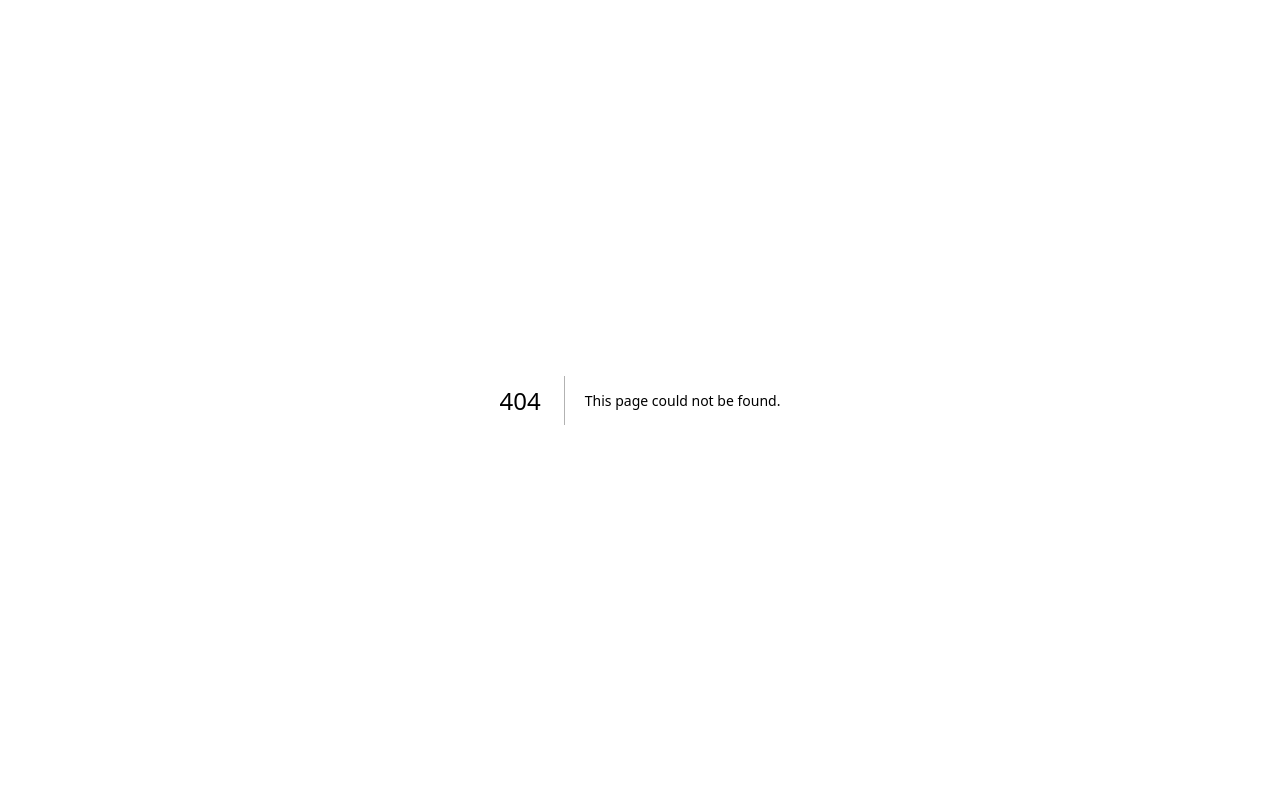
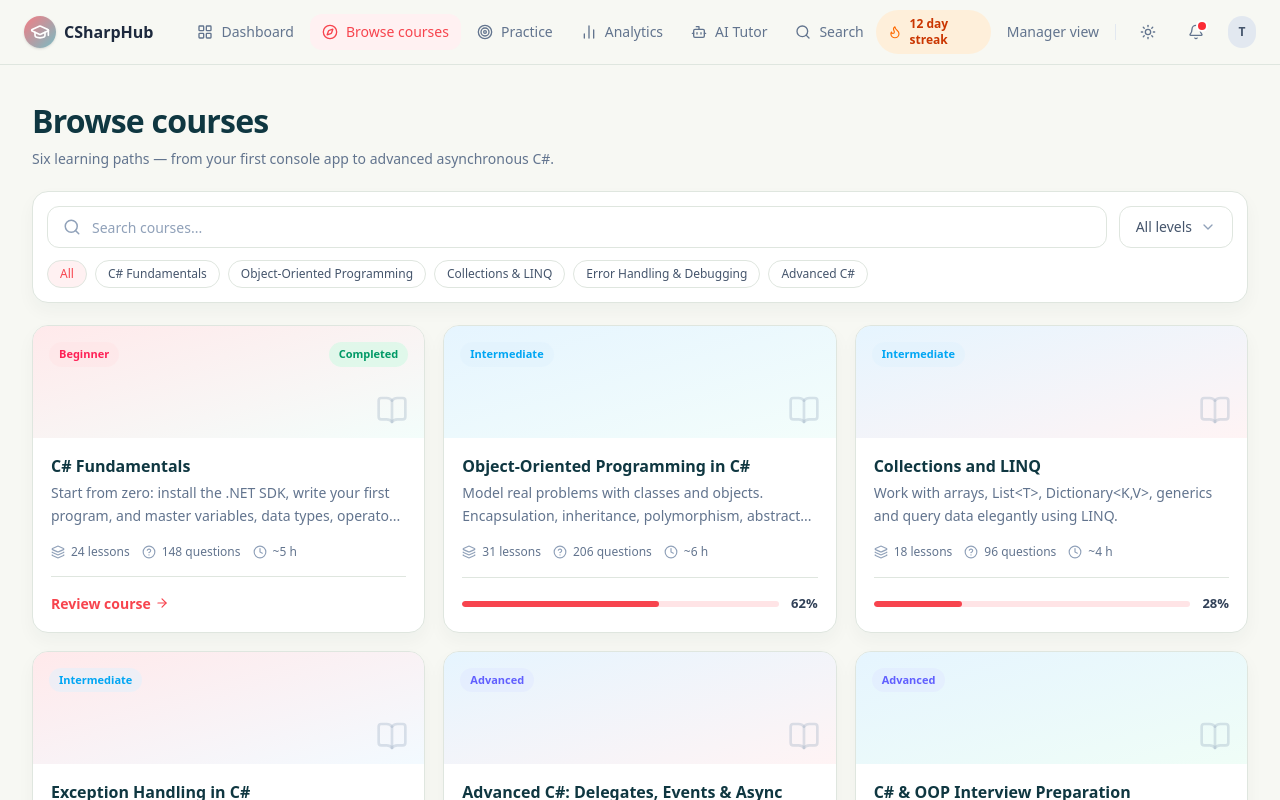
Before and after one commit to ChuChoaChan131019/DoAnChuyenNganh-LearningProject, a Next.js app in the folder frontend/: page /learner/courses in a window 1280 px wide. Before the commit this address had no page. Shown: the top 800 px of the page. Built offline with nearby package versions, Linux system fonts and the light colour scheme.

Commit message:
Hoàn thành trang browse courses

```diff
--- /dev/null
+++ b/frontend/src/app/learner/courses/page.tsx
@@ -0,0 +1,235 @@
+'use client';
+
+import React, { useState } from 'react';
+import { Search, ChevronDown, BookOpen, Layers, HelpCircle, Clock, ArrowRight } from 'lucide-react';
+
+const FILTERS = [
+  'All',
+  'C# Fundamentals',
+  'Object-Oriented Programming',
+  'Collections & LINQ',
+  'Error Handling & Debugging',
+  'Advanced C#',
+];
+
+const COURSES = [
+  {
+    id: 1,
+    title: 'C# Fundamentals',
+    description: 'Start from zero: install the .NET SDK, write your first program, and master variables, data types, operato...',
+    level: 'Beginner',
+    status: 'Completed',
+    lessons: 24,
+    questions: 148,
+    hours: 5,
+    gradient: 'from-rose-100/80 to-teal-50/80',
+    levelColor: 'bg-rose-100/50 text-rose-500',
+  },
+  {
+    id: 2,
+    title: 'Object-Oriented Programming in C#',
+    description: 'Model real problems with classes and objects. Encapsulation, inheritance, polymorphism, abstract...',
+    level: 'Intermediate',
+    progress: 62,
+    lessons: 31,
+    questions: 206,
+    hours: 6,
+    gradient: 'from-sky-100/80 to-teal-50/80',
+    levelColor: 'bg-sky-100/50 text-sky-500',
+  },
+  {
+    id: 3,
+    title: 'Collections and LINQ',
+    description: 'Work with arrays, List<T>, Dictionary<K,V>, generics and query data elegantly using LINQ.',
+    level: 'Intermediate',
+    progress: 28,
+    lessons: 18,
+    questions: 96,
+    hours: 4,
+    gradient: 'from-sky-100/80 to-rose-50/80',
+    levelColor: 'bg-sky-100/50 text-sky-500',
+  },
+  {
+    id: 4,
+    title: 'Exception Handling in C#',
+    description: 'Write resilient code with try/catch/finally, exception filters and your own exception types.',
+    level: 'Intermediate',
+    status: 'Not Started',
+    lessons: 12,
+    questions: 54,
+    hours: 2,
+    gradient: 'from-rose-100/80 to-sky-50/80',
+    levelColor: 'bg-sky-100/50 text-sky-500',
+  },
+  {
+    id: 5,
+    title: 'Advanced C#: Delegates, Events & Async',
+    description: 'Delegates, lambda expressions, events, Task-based asynchronous programming and performance tips.',
+    level: 'Advanced',
+    progress: 5,
+    lessons: 26,
+    questions: 121,
+    hours: 5,
+    gradient: 'from-sky-100/80 to-rose-50/80',
+    levelColor: 'bg-indigo-100/50 text-indigo-500',
+  },
+  {
+    id: 6,
+    title: 'C# & OOP Interview Preparation',
+    description: 'Curated question sets and ... the most asked C# and ...',
+    level: 'Advanced',
+    status: 'Not Started',
+    progress: 0,
+    lessons: 15,
+    questions: 240,
+    gradient: 'from-sky-100/80 to-emerald-50/80',
+    levelColor: 'bg-indigo-100/50 text-indigo-500',
+  },
+];
+
+export default function BrowseCoursesPage() {
+  const [activeFilter, setActiveFilter] = useState('All');
+  const [searchQuery, setSearchQuery] = useState('');
+
+  return (
+    <div className="mx-auto max-w-[1216px] space-y-[22px]">
+      {/* Header */}
+      <div>
+        <h1 className="text-[32px] font-bold tracking-tight text-[#0f3741]">Browse courses</h1>
+        <p className="mt-1 text-sm text-slate-500">
+          Six learning paths — from your first console app to advanced asynchronous C#.
+        </p>
+      </div>
+
+      {/* Search and Filters Bar */}
+      <div className="rounded-[16px] border border-[#dfe6df] bg-white p-[14px] shadow-[0_8px_18px_rgba(0,44,62,0.04)]">
+        <div className="flex flex-col gap-3">
+          {/* Top row: Search and Level Filter */}
+          <div className="flex items-center gap-3">
+            <div className="relative flex-1">
+              <Search className="absolute left-4 top-1/2 h-[18px] w-[18px] -translate-y-1/2 text-slate-400" />
+              <input
+                type="text"
+                placeholder="Search courses..."
+                value={searchQuery}
+                onChange={(e) => setSearchQuery(e.target.value)}
+                className="h-[42px] w-full rounded-[12px] border border-slate-200 bg-white pl-11 pr-4 text-sm text-slate-700 placeholder-slate-400 transition-all focus:border-[#78bcc4] focus:outline-none focus:ring-2 focus:ring-[#78bcc4]/20"
+              />
+            </div>
+            <button className="flex h-[42px] items-center gap-2 rounded-[12px] border border-slate-200 bg-white px-4 text-sm font-medium text-slate-600 transition-colors hover:bg-slate-50">
+              All levels
+              <ChevronDown className="h-4 w-4 text-slate-400" />
+            </button>
+          </div>
+
+          {/* Bottom row: Filter Pills */}
+          <div className="flex flex-wrap items-center gap-2">
+            {FILTERS.map((filter) => (
+              <button
+                key={filter}
+                onClick={() => setActiveFilter(filter)}
+                className={`rounded-full border px-3 py-[5px] text-xs font-medium transition-colors ${
+                  activeFilter === filter
+                    ? 'border-rose-200 bg-rose-50 text-[#f7444e]'
+                    : 'border-slate-200 bg-white text-slate-600 hover:bg-slate-50'
+                }`}
+              >
+                {filter}
+              </button>
+            ))}
+          </div>
+        </div>
+      </div>
+
+      {/* Courses Grid */}
+      <div className="grid grid-cols-1 gap-[18px] md:grid-cols-2 lg:grid-cols-3">
+        {COURSES.filter((course) => {
+          const matchesSearch = course.title.toLowerCase().includes(searchQuery.toLowerCase());
+          const matchesFilter =
+            activeFilter === 'All' ||
+            course.title.toLowerCase().includes(activeFilter.toLowerCase()) ||
+            (activeFilter === 'Error Handling & Debugging' && course.title.includes('Exception'));
+          return matchesSearch && matchesFilter;
+        }).map((course) => (
+          <div
+            key={course.id}
+            className="flex flex-col overflow-hidden rounded-[16px] border border-[#dfe6df] bg-white shadow-[0_8px_18px_rgba(0,44,62,0.04)] transition-shadow hover:shadow-md"
+          >
+            {/* Top Gradient Area */}
+            <div className={`relative h-[112px] bg-gradient-to-br ${course.gradient} p-4`}>
+              <div className="flex items-start justify-between">
+                {/* Level Badge */}
+                <span className={`inline-flex rounded-full px-2.5 py-1 text-[11px] font-bold ${course.levelColor}`}>
+                  {course.level}
+                </span>
+
+                {/* Status Badge */}
+                {course.status === 'Completed' && (
+                    <span className="inline-flex rounded-full bg-emerald-100/60 px-2.5 py-1 text-[11px] font-bold text-emerald-600">
+                    Completed
+                  </span>
+                )}
+              </div>
+              {/* Background Book Icon */}
+              <BookOpen className="absolute bottom-3 right-4 h-8 w-8 text-slate-400/30" />
+            </div>
+
+            {/* Content Area */}
+            <div className="flex flex-1 flex-col p-[18px]">
+              <h2 className="mb-1.5 text-[16px] font-bold leading-tight text-[#0f3741]">
+                {course.title}
+              </h2>
+              <p className="mb-4 line-clamp-2 text-sm leading-relaxed text-slate-500">
+                {course.description}
+              </p>
+
+              {/* Stats */}
+              <div className="mb-4 flex flex-wrap items-center gap-x-3 gap-y-1 text-xs font-medium text-slate-500">
+                <div className="flex items-center gap-1.5">
+                  <Layers className="h-[14px] w-[14px] text-slate-400" />
+                  {course.lessons} lessons
+                </div>
+                <div className="flex items-center gap-1.5">
+                  <HelpCircle className="h-[14px] w-[14px] text-slate-400" />
+                  {course.questions} questions
+                </div>
+                {course.hours && (
+                  <div className="flex items-center gap-1.5">
+                    <Clock className="h-[14px] w-[14px] text-slate-400" />
+                    ~{course.hours} h
+                  </div>
+                )}
+              </div>
+
+              <div className="mt-auto border-t border-[#dfe6df] pt-4">
+                {course.status === 'Completed' ? (
+                  <button className="flex items-center gap-1 text-[14px] font-bold text-[#f7444e] hover:text-rose-600 transition-colors">
+                    Review course <ArrowRight className="h-[14px] w-[14px]" />
+                  </button>
+                ) : course.progress !== undefined && course.progress > 0 ? (
+                  <div className="flex items-center gap-3">
+                    <div className="h-1.5 flex-1 overflow-hidden rounded-full bg-rose-100">
+                      <div
+                        className="h-full rounded-full bg-[#f7444e]"
+                        style={{ width: `${course.progress}%` }}
+                      />
+                    </div>
+                    <span className="text-[13px] font-bold text-slate-700">{course.progress}%</span>
+                  </div>
+                ) : course.progress === 0 && course.status !== 'Completed' ? (
+                  <div className="flex items-center gap-3">
+                    <div className="h-1.5 flex-1 overflow-hidden rounded-full bg-rose-100" />
+                  </div>
+                ) : (
+                  <button className="flex items-center gap-1 text-[14px] font-bold text-[#f7444e] hover:text-rose-600 transition-colors">
+                    Start learning <ArrowRight className="h-[14px] w-[14px]" />
+                  </button>
+                )}
+              </div>
+            </div>
+          </div>
+        ))}
+      </div>
+    </div>
+  );
+}
```
